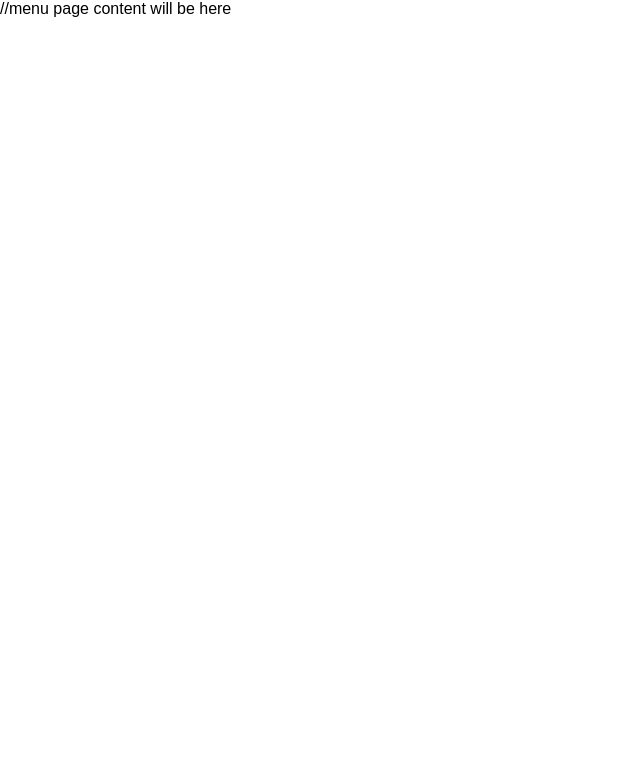
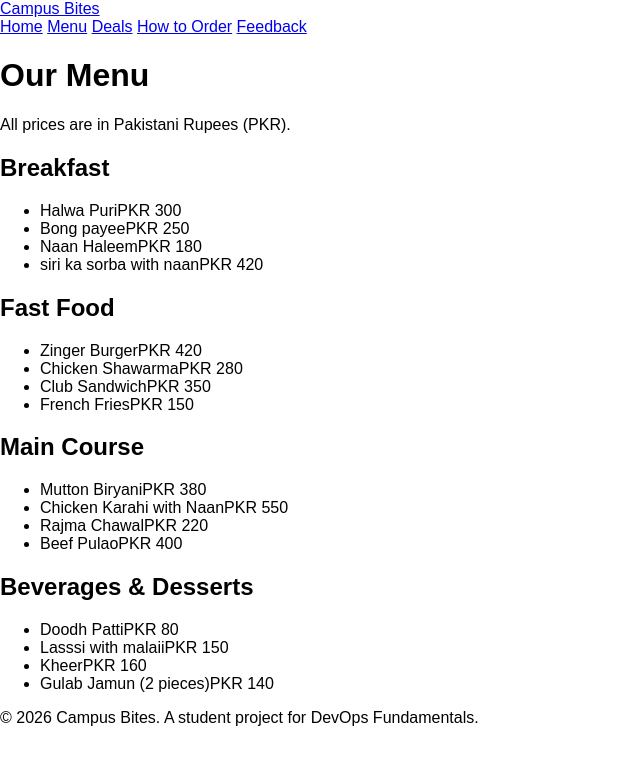
Before and after one commit to batkk007/campus-cafeteria, a plain HTML site: page src/menu.html in a window 1280 px wide. Shown: the whole page, without its empty margins (0-640 px from the left). Drawn offline with Linux system fonts and the light colour scheme.

Commit message:
feat(menu): add menu categories and items

```diff
--- a/src/menu.html
+++ b/src/menu.html
@@ -3,10 +3,74 @@
 <head>
   <meta charset="UTF-8">
   <meta name="viewport" content="width=device-width, initial-scale=1.0">
-  <title>Campus Bites-menu</title>
+  <title>Campus Bites - Menu</title>
   <link rel="stylesheet" href="../styles/style.css">
 </head>
-<body>
-  //menu page content will be here
+<body class="menu-body">
+
+  <header class="menu-header">
+    <a class="menu-brand" href="index.html">Campus Bites</a>
+    <nav class="menu-nav" aria-label="Main navigation">
+      <a href="index.html">Home</a>
+      <a href="menu.html" aria-current="page">Menu</a>
+      <a href="deals.html">Deals</a>
+      <a href="order.html">How to Order</a>
+      <a href="feedback.html">Feedback</a>
+    </nav>
+  </header>
+
+  <main class="menu-main">
+    <h1>Our Menu</h1>
+    <p class="menu-intro">All prices are in Pakistani Rupees (PKR).</p>
+
+    <div class="menu-grid">
+
+      <section class="menu-category">
+        <h2>Breakfast</h2>
+        <ul class="menu-list">
+          <li><span class="menu-item">Halwa Puri</span><span class="menu-price">PKR 300</span></li>
+          <li><span class="menu-item">Bong payee</span><span class="menu-price">PKR 250</span></li>
+          <li><span class="menu-item">Naan Haleem</span><span class="menu-price">PKR 180</span></li>
+          <li><span class="menu-item">siri ka sorba with naan</span><span class="menu-price">PKR 420</span></li>
+        </ul>
+      </section>
+
+      <section class="menu-category">
+        <h2>Fast Food</h2>
+        <ul class="menu-list">
+          <li><span class="menu-item">Zinger Burger</span><span class="menu-price">PKR 420</span></li>
+          <li><span class="menu-item">Chicken Shawarma</span><span class="menu-price">PKR 280</span></li>
+          <li><span class="menu-item">Club Sandwich</span><span class="menu-price">PKR 350</span></li>
+          <li><span class="menu-item">French Fries</span><span class="menu-price">PKR 150</span></li>
+        </ul>
+      </section>
+
+      <section class="menu-category">
+        <h2>Main Course</h2>
+        <ul class="menu-list">
+          <li><span class="menu-item">Mutton Biryani</span><span class="menu-price">PKR 380</span></li>
+          <li><span class="menu-item">Chicken Karahi with Naan</span><span class="menu-price">PKR 550</span></li>
+          <li><span class="menu-item">Rajma Chawal</span><span class="menu-price">PKR 220</span></li>
+          <li><span class="menu-item">Beef Pulao</span><span class="menu-price">PKR 400</span></li>
+        </ul>
+      </section>
+
+      <section class="menu-category">
+        <h2>Beverages &amp; Desserts</h2>
+        <ul class="menu-list">
+          <li><span class="menu-item">Doodh Patti</span><span class="menu-price">PKR 80</span></li>
+          <li><span class="menu-item">Lasssi with malaii</span><span class="menu-price">PKR 150</span></li>
+          <li><span class="menu-item">Kheer</span><span class="menu-price">PKR 160</span></li>
+          <li><span class="menu-item">Gulab Jamun (2 pieces)</span><span class="menu-price">PKR 140</span></li>
+        </ul>
+      </section>
+
+    </div>
+  </main>
+
+  <footer class="menu-footer">
+    <p>&copy; 2026 Campus Bites. A student project for DevOps Fundamentals.</p>
+  </footer>
+
 </body>
 </html>
```
